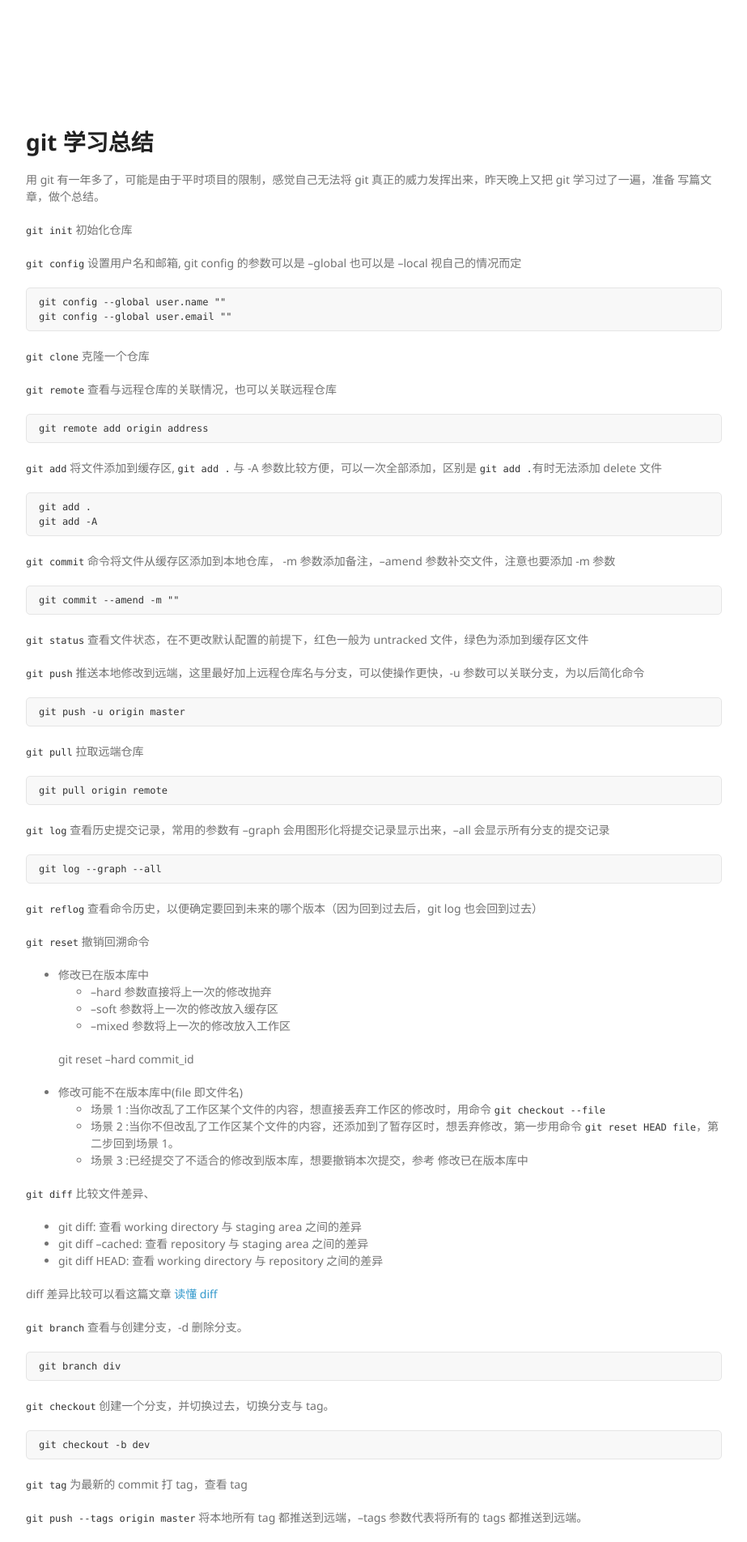
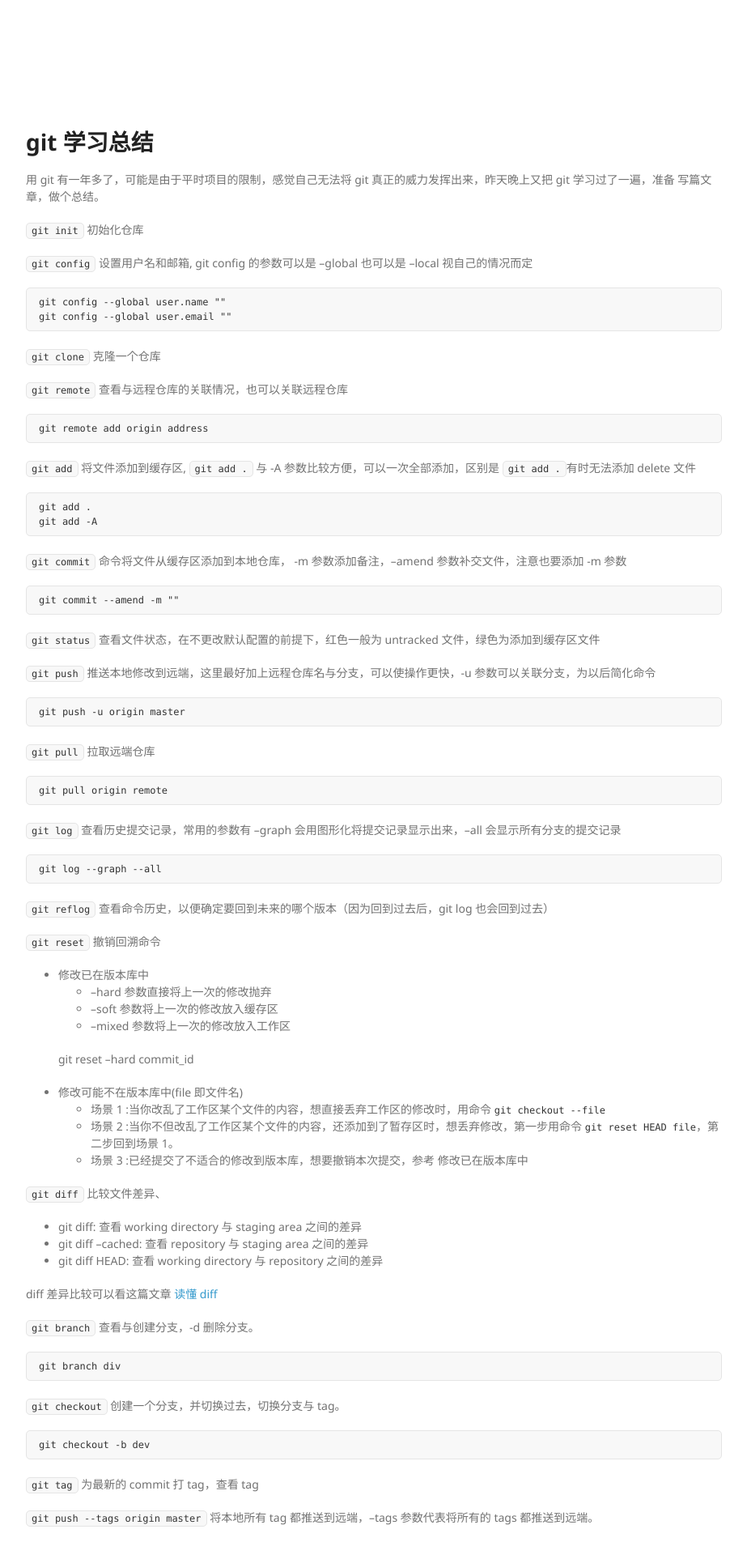
Before and after one commit to SFmonkey/sfmonkey.github.com, a Jekyll site: the page built from _posts/2016-7-21-git.md, in a window 1280 px wide. Shown: the top 1904 px of the page at 81% size, without its empty margins (178-1101 px from the left). Built offline with Jekyll 4.4.1, drawn with Linux system fonts in a browser that asks for light colours; comment, search, counter and statistics services are not loaded.

Commit message:
change sheetstyle

```diff
--- a/stylesheets/styles.css
+++ b/stylesheets/styles.css
@@ -108,6 +108,14 @@
 
 pre {
   padding:8px 15px;
+  background: #f8f8f8;
+  border-radius:5px;
+  border:1px solid #e5e5e5;
+  overflow-x: auto;
+}
+
+p .highlighter-rouge {
+  padding:2px 6px;
   background: #f8f8f8;
   border-radius:5px;
   border:1px solid #e5e5e5;
```
